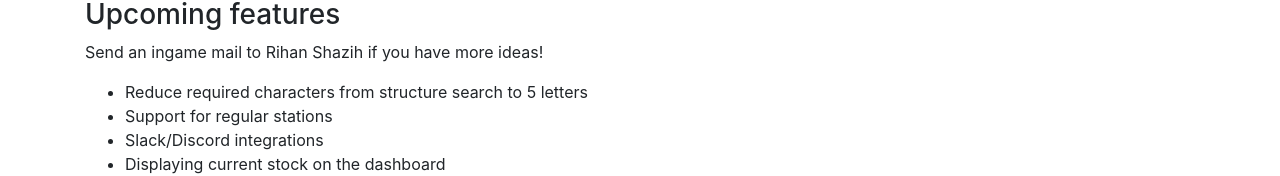
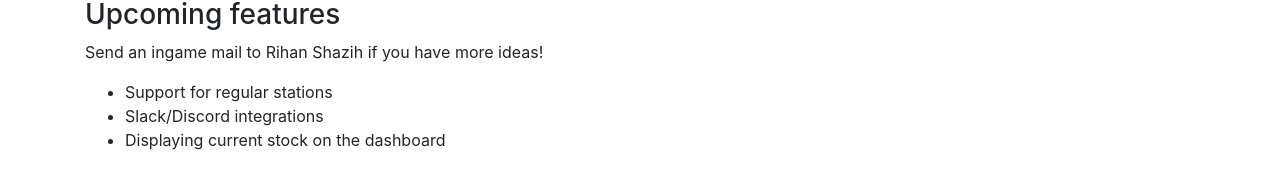
Before and after one commit to rihanshazih/market-watch-frontend, an Angular app: page / in a window 1280 px wide. Shown: the part 767-943 px from the top of the page. Built offline with nearby package versions, Linux system fonts and the light colour scheme.

Commit message:
Cleared todo

```diff
--- a/src/app/frontpage/frontpage.component.html
+++ b/src/app/frontpage/frontpage.component.html
@@ -47,7 +47,6 @@
         <h3>Upcoming features</h3>
         <p>Send an ingame mail to Rihan Shazih if you have more ideas!</p>
         <ul>
-            <li>Reduce required characters from structure search to 5 letters</li>
             <li>Support for regular stations</li>
             <li>Slack/Discord integrations</li>
             <li>Displaying current stock on the dashboard</li>
```
